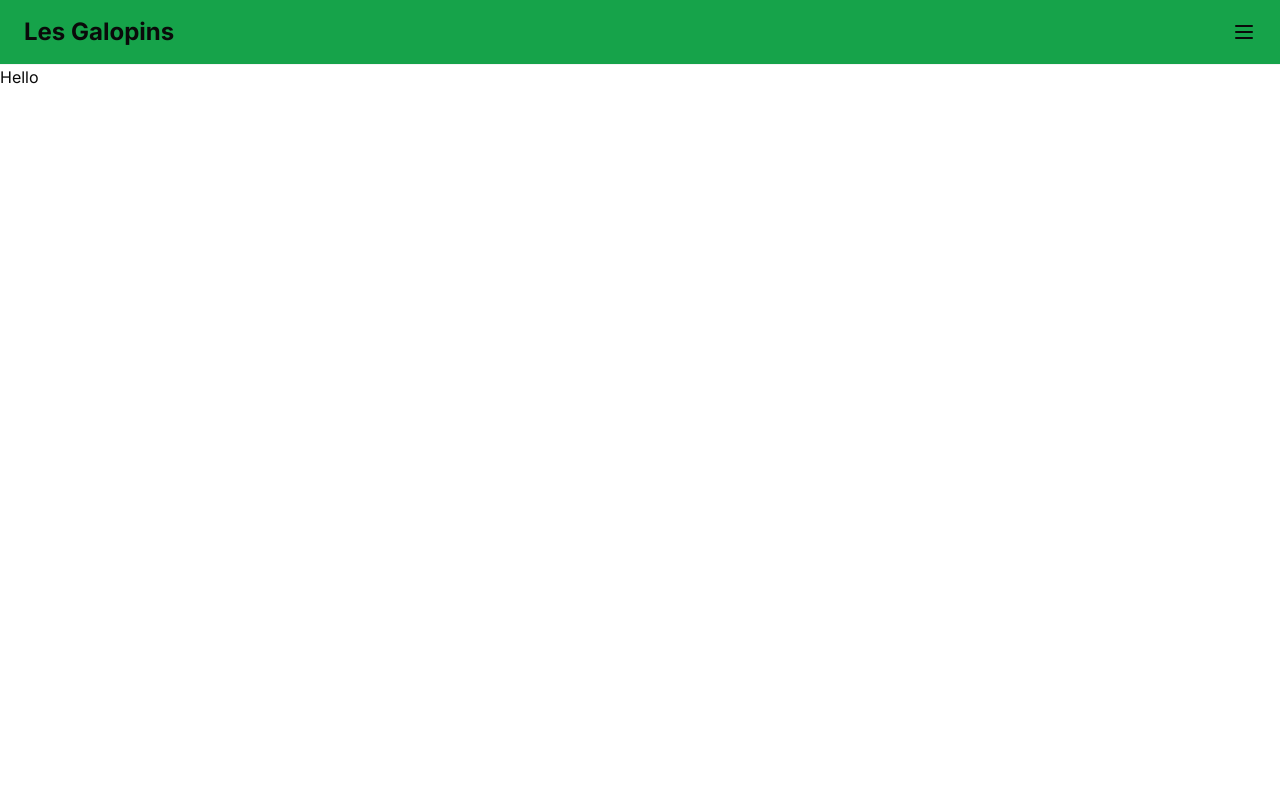
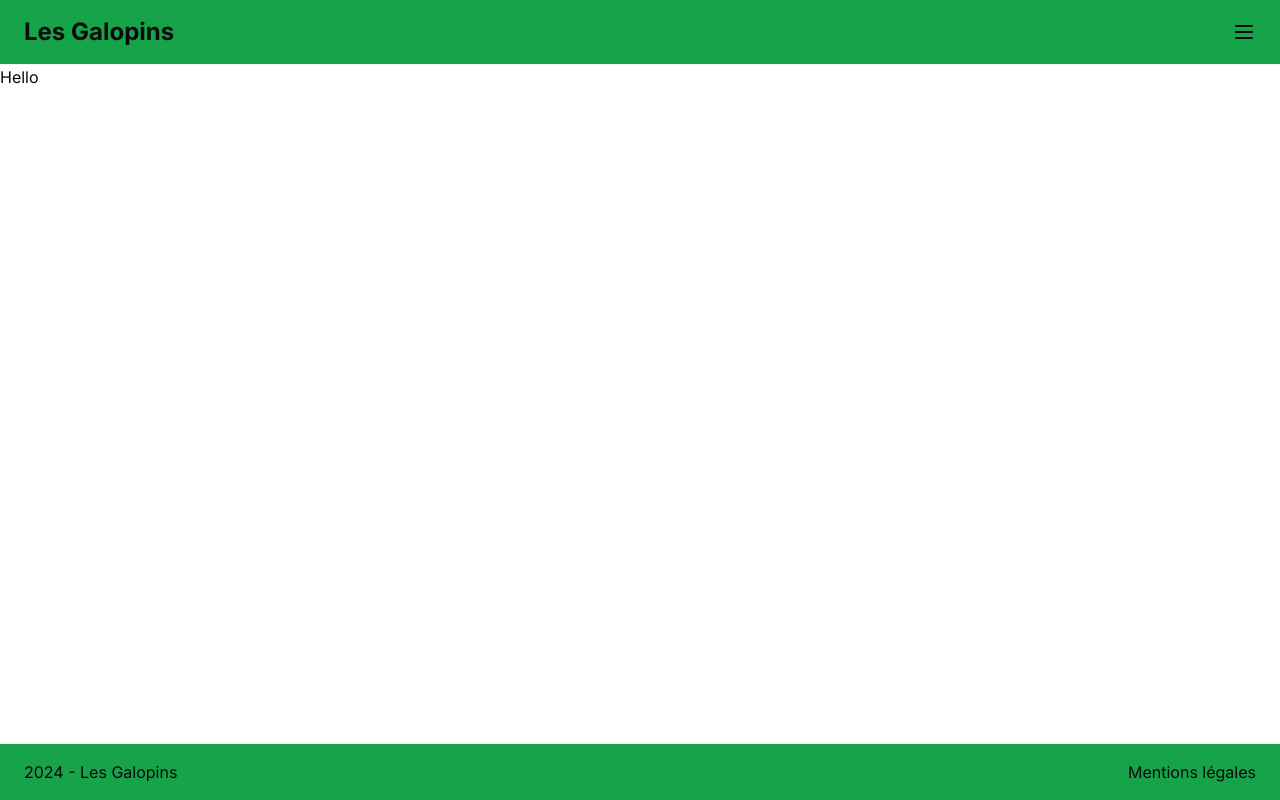
Before and after one commit to SebastienLaurentt/Galopins-Next-V2, a Next.js app: page / in a window 1280 px wide. Built offline with nearby package versions, Linux system fonts and the light colour scheme.

Commit message:
create footer

```diff
--- a/app/layout.tsx
+++ b/app/layout.tsx
@@ -4,6 +4,7 @@ import clsx from "clsx";
 import type { Metadata } from "next";
 import { Inter } from "next/font/google";
 import "./globals.css";
+import { Footer } from "@/src/features/layout/Footer/Footer";
 
 const inter = Inter({ subsets: ["latin"] });
 
@@ -18,12 +19,13 @@ export default function RootLayout({
   children: React.ReactNode;
 }>) {
   return (
-    <html lang="fr" suppressHydrationWarning>
+    <html lang="fr" className="h-full" suppressHydrationWarning>
       <body className={clsx(inter.className, "bg-background h-full")}>
         <ThemeProvider attribute="class" defaultTheme="system" enableSystem>
-          <div>
+          <div className=" flex flex-col h-full">
             <Header />
-            <div>{children}</div>
+              <div className="flex-1">{children}</div>
+            <Footer />
           </div>
         </ThemeProvider>
       </body>
--- a/app/not-found.tsx
+++ b/app/not-found.tsx
@@ -10,7 +10,7 @@ export default function NotFound() {
         Page non existante
       </h1>
       <Button>
-        <Link href="/"> Retourner à l'accueil </Link>
+        <Link href="/"> Retourner à l&apos;accueil </Link>
       </Button>
     </div>
   );
--- /dev/null
+++ b/src/features/layout/Footer/Footer.tsx
@@ -0,0 +1,19 @@
+import Link from "next/link"
+
+export const Footer = () => {
+
+
+
+  return (
+    <footer className='bottom-0 border-t border-t-accent '>
+      <div className="flex items-center px-6 py-4 justify-between bg-green-600">
+        <span>
+          2024 - Les Galopins
+        </span>
+        <span>
+          <Link href="/mentions"> Mentions légales </Link>
+        </span>
+      </div>
+    </footer>
+  )
+}
```
